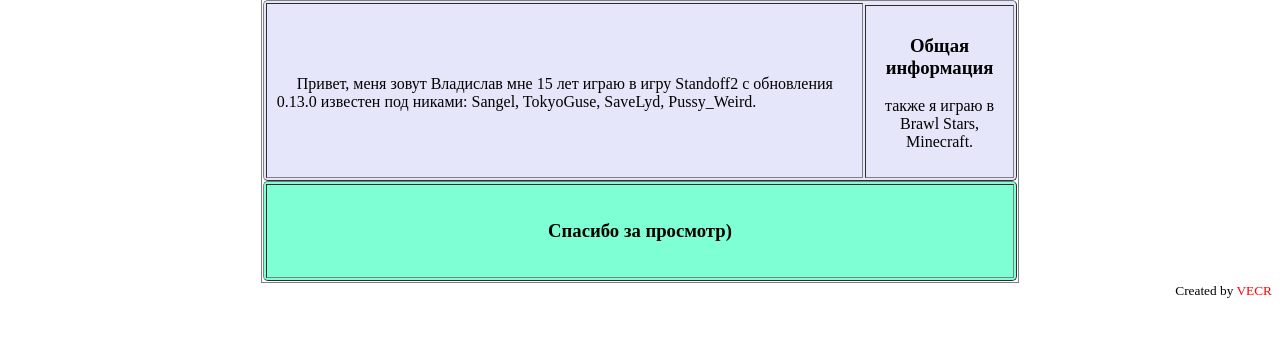
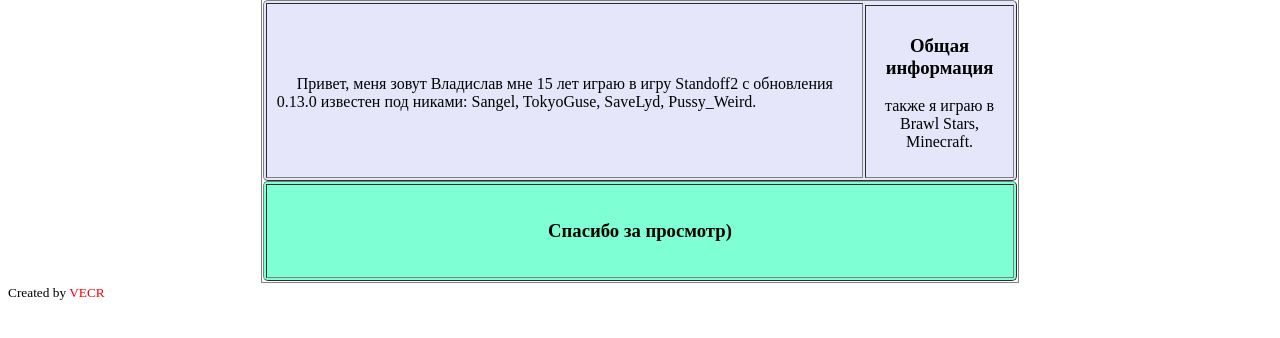
Before and after one commit to S-a-n-g-e-l/s-a-n-g-e-l.github.io, a plain HTML site: page index.html in a window 1280 px wide. Shown: the part 118-456 px from the top of the page. Drawn offline with Linux system fonts and the light colour scheme.

Commit message:
Update index.html

```diff
--- a/index.html
+++ b/index.html
@@ -124,7 +124,7 @@
 </tr>
 </table>
 <div>
-  <small style="color: #000; float: right;">Created by <a href="https://vecr.ml" style="text-decoration: none; color: red;" target="new">VECR</a></small>
+  <small style="color: #000; float: center;" font-size: 12px;>Created by <a href="https://vecr.ml" style="text-decoration: none; color: red;" target="new">VECR</a></small>
 </div>
 </body>
 </html>
```
